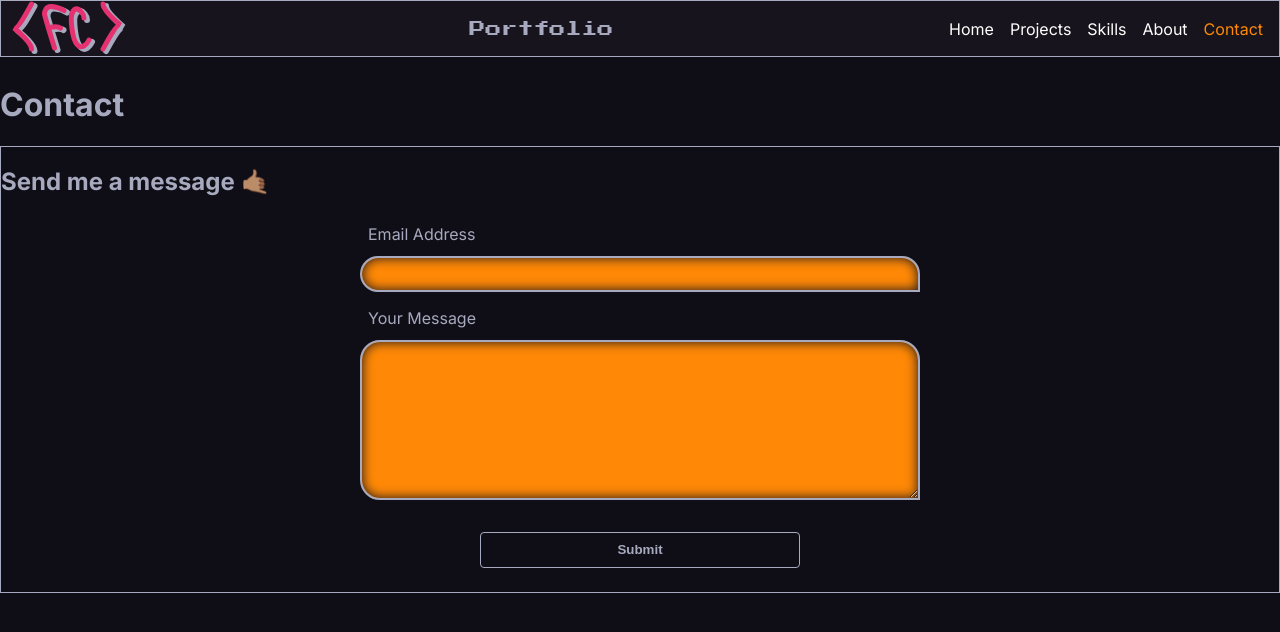
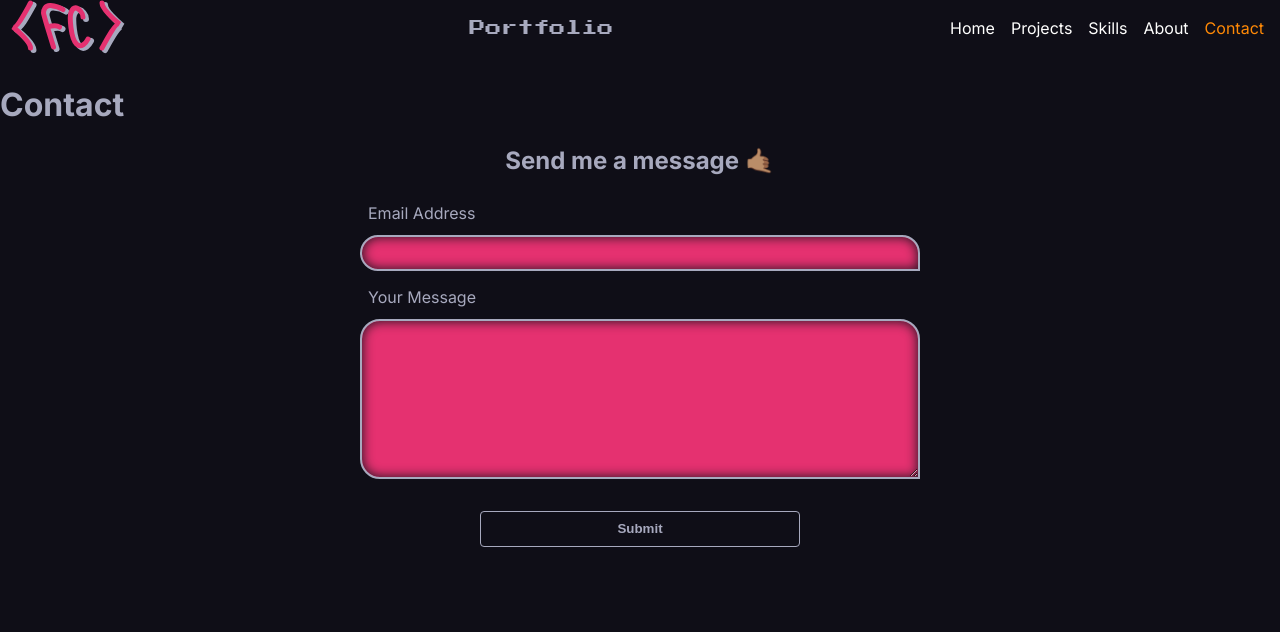
Before and after one commit to mrChernicharo/next-portfolio, a Next.js app: page /contact in a window 1280 px wide. Shown: the top 632 px of the page. Built offline with nearby package versions, Linux system fonts and the light colour scheme.

Commit message:
debug do form

```diff
--- a/src/data/skills.ts
+++ b/src/data/skills.ts
@@ -248,7 +248,7 @@ export const skillsData: Skill[] = [
     category: "libraries",
     start: new Date(2020, 5, 9),
     xpTime: "",
-    logo: "icons/ngRx.svg",
+    logo: "icons/ngrx.svg",
     level: 5,
   },
   {
--- a/src/pages/contact.tsx
+++ b/src/pages/contact.tsx
@@ -27,9 +27,7 @@ const Contact = () => {
 export default Contact;
 
 function ContactForm() {
-  const [state, handleSubmit] = useForm("mbjqjgkw", {
-    endpoint: "https://formspree.io/f/mbjqjgkw",
-  });
+  const [state, handleSubmit] = useForm("mbjqjgkw");
   if (state.succeeded) {
     return (
       <div className={styles.contactForm}>
@@ -42,8 +40,8 @@ function ContactForm() {
       <h2>Send me a message 🤙🏽</h2>
       <form
         onSubmit={handleSubmit}
-        method="POST"
-        action="https://formspree.io/f/mbjqjgkw"
+        // method="POST"
+        // action="https://formspree.io/f/mbjqjgkw"
       >
         <div>
           <label htmlFor="email">Email Address</label>
--- a/src/styles/components/Header.module.css
+++ b/src/styles/components/Header.module.css
@@ -4,12 +4,12 @@
   align-items: center;
   justify-content: space-between;
   padding: 0 0.5rem;
-  border: 1px solid var(--paragraph);
+  /* border: 1px solid var(--paragraph); */
   position: fixed;
   left: 0;
   top: 0;
   z-index: 4;
-  background: var(--surface);
+  background: var(--background);
 }
 .container div {
   display: flex;
@@ -27,6 +27,10 @@
   margin: 0 0.5rem;
   color: var(--text);
   cursor: pointer;
+}
+
+.container nav a:hover {
+  text-shadow: 0px 0px 5px #fff;
 }
 /* // <header className="flex justify-center items-center py-2 md:justify-between md:py-4"> */
 .dropdownMenu > svg {
--- a/src/styles/globals.css
+++ b/src/styles/globals.css
@@ -80,7 +80,7 @@ button:hover {
 input,
 textarea {
   color: var(--text);
-  background: var(--highlight);
+  background: var(--tertiary);
   border: 2px solid var(--paragraph);
   font-weight: bold;
   border-radius: 1.25rem 1.25rem 0rem 1.25rem;
--- a/src/styles/pages/Contact.module.css
+++ b/src/styles/pages/Contact.module.css
@@ -6,7 +6,8 @@
 }
 
 .contactForm {
-  border: 1px solid var(--paragraph);
+  /* border: 1px solid var(--paragraph); */
+  text-align: center;
 }
 
 .contactForm form {
@@ -23,6 +24,7 @@
 
 .contactForm form div label {
   padding: 0 0.5rem 0.75rem;
+  text-align: start;
 }
 
 .contactForm textarea {
@@ -49,7 +51,13 @@
   transition: background-color 5000s ease-in-out 0s; */
   color: var(--text);
   -webkit-text-fill-color: var(--text);
-  background: var(--highlight);
+  background: transparent;
   transition: background-color 5000s ease-in-out 0s;
   border: 2px solid var(--paragraph);
 }
+
+@media screen and (max-width: 600px) {
+  .contactForm {
+    padding: 0 2rem;
+  }
+}
```
Also changed, not shown: src/styles/pages/Projects.module.css (+19 -6 lines).
